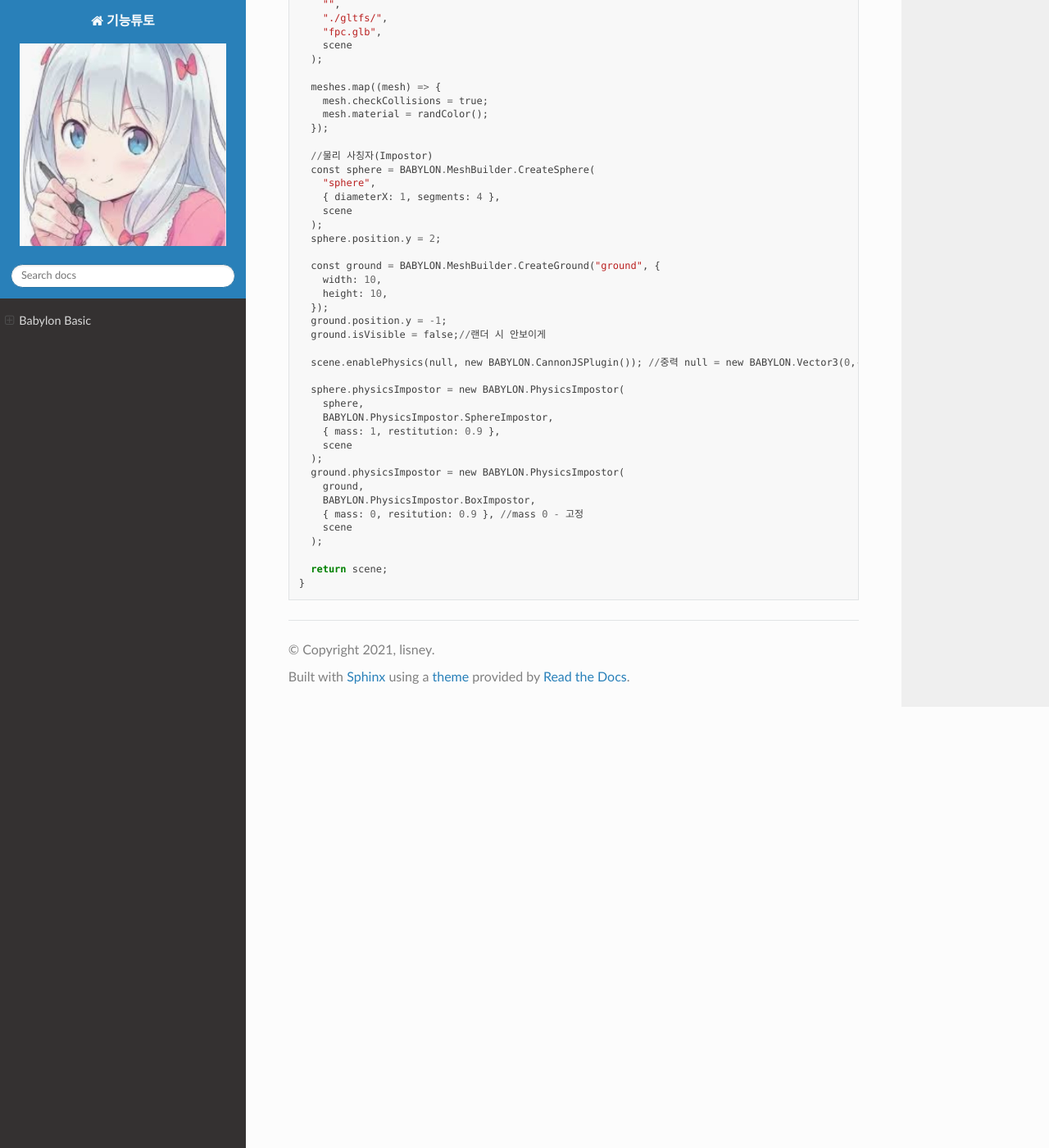
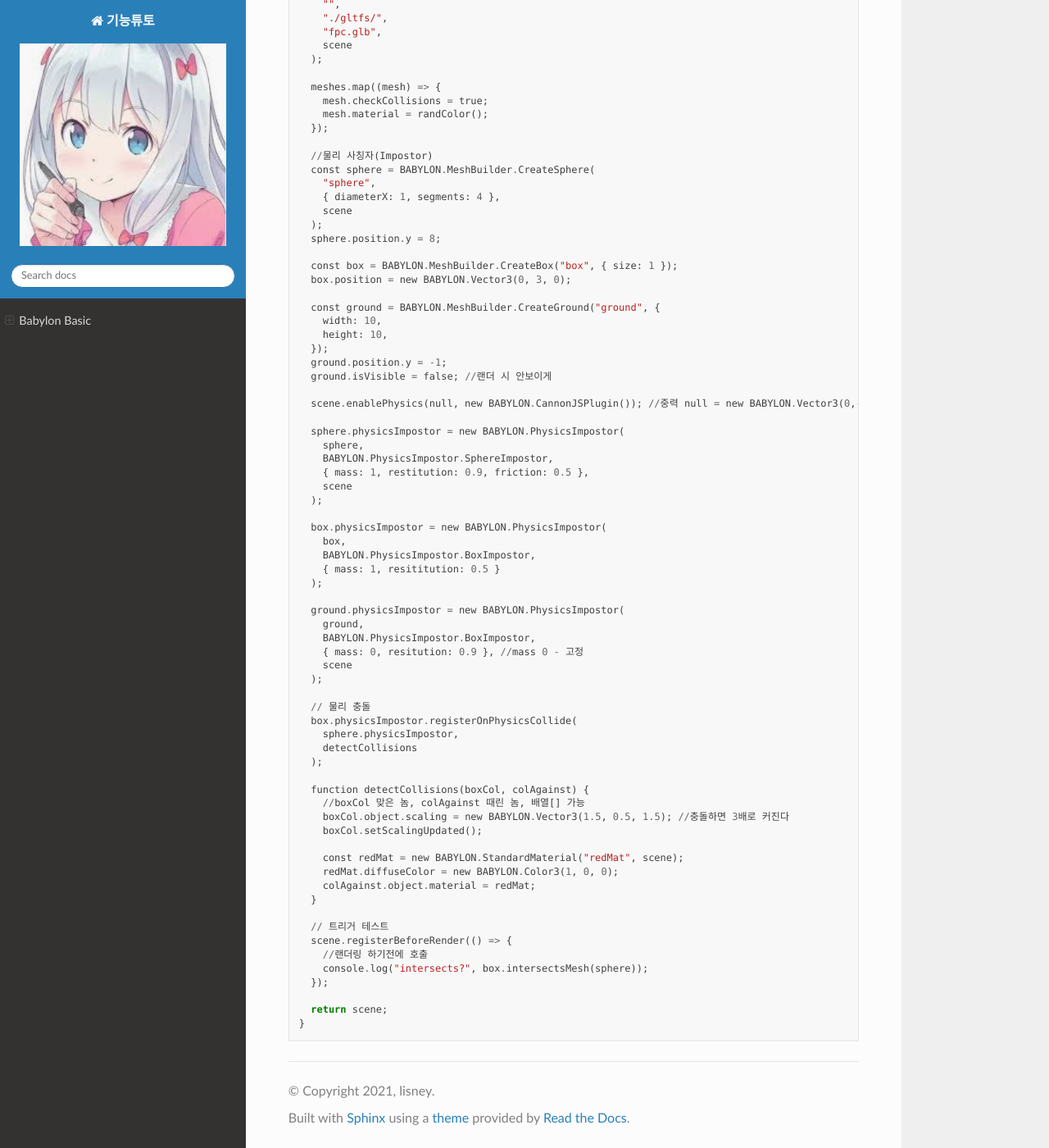
Before and after one commit to lisney/RTD, a Sphinx documentation site: the page built from docs/source/new/babylon101.md, in a window 1280 px wide and 1400 px high, scrolled down 22991 px. Shown: the whole window at 82% size. Built offline with Sphinx 7.4.7 and the Read the Docs theme 2.0.0, drawn with Linux system fonts in a browser that asks for light colours; pages that are not in the unit, such as notebooks, are missing from menus.

Commit message:
Update babylon101.md

````diff
--- a/docs/source/new/babylon101.md
+++ b/docs/source/new/babylon101.md
@@ -850,7 +850,7 @@ Physics Impostor-사칭자
 
 ![image](https://user-images.githubusercontent.com/30430227/174461610-012890ee-97db-4b16-b1d4-884b14721085.png)
 
-![image](https://user-images.githubusercontent.com/30430227/174462615-b773914a-68e4-455f-bd89-d5a956fbe859.png)
+![image](https://user-images.githubusercontent.com/30430227/174463649-0372437e-707d-499f-8088-138f7fc43aec.png)
 
 ```
 # main.hbs
@@ -932,23 +932,33 @@ async function createScene() {
     { diameterX: 1, segments: 4 },
     scene
   );
-  sphere.position.y = 2;
+  sphere.position.y = 8;
+
+  const box = BABYLON.MeshBuilder.CreateBox("box", { size: 1 });
+  box.position = new BABYLON.Vector3(0, 3, 0);
 
   const ground = BABYLON.MeshBuilder.CreateGround("ground", {
     width: 10,
     height: 10,
   });
   ground.position.y = -1;
-  ground.isVisible = false;//랜더 시 안보이게
+  ground.isVisible = false; //랜더 시 안보이게
 
   scene.enablePhysics(null, new BABYLON.CannonJSPlugin()); //중력 null = new BABYLON.Vector3(0,-9.8,0)
 
   sphere.physicsImpostor = new BABYLON.PhysicsImpostor(
     sphere,
     BABYLON.PhysicsImpostor.SphereImpostor,
-    { mass: 1, restitution: 0.9 },
+    { mass: 1, restitution: 0.9, friction: 0.5 },
     scene
   );
+
+  box.physicsImpostor = new BABYLON.PhysicsImpostor(
+    box,
+    BABYLON.PhysicsImpostor.BoxImpostor,
+    { mass: 1, resititution: 0.5 }
+  );
+
   ground.physicsImpostor = new BABYLON.PhysicsImpostor(
     ground,
     BABYLON.PhysicsImpostor.BoxImpostor,
@@ -956,6 +966,28 @@ async function createScene() {
     scene
   );
 
+  // 물리 충돌
+  box.physicsImpostor.registerOnPhysicsCollide(
+    sphere.physicsImpostor,
+    detectCollisions
+  );
+
+  function detectCollisions(boxCol, colAgainst) {
+    //boxCol 맞은 놈, colAgainst 때린 놈, 배열[] 가능
+    boxCol.object.scaling = new BABYLON.Vector3(1.5, 0.5, 1.5); //충돌하면 3배로 커진다
+    boxCol.setScalingUpdated();
+
+    const redMat = new BABYLON.StandardMaterial("redMat", scene);
+    redMat.diffuseColor = new BABYLON.Color3(1, 0, 0);
+    colAgainst.object.material = redMat;
+  }
+
+  // 트리거 테스트
+  scene.registerBeforeRender(() => {
+    //랜더링 하기전에 호출
+    console.log("intersects?", box.intersectsMesh(sphere));
+  });
+
   return scene;
 }
 ```
````
